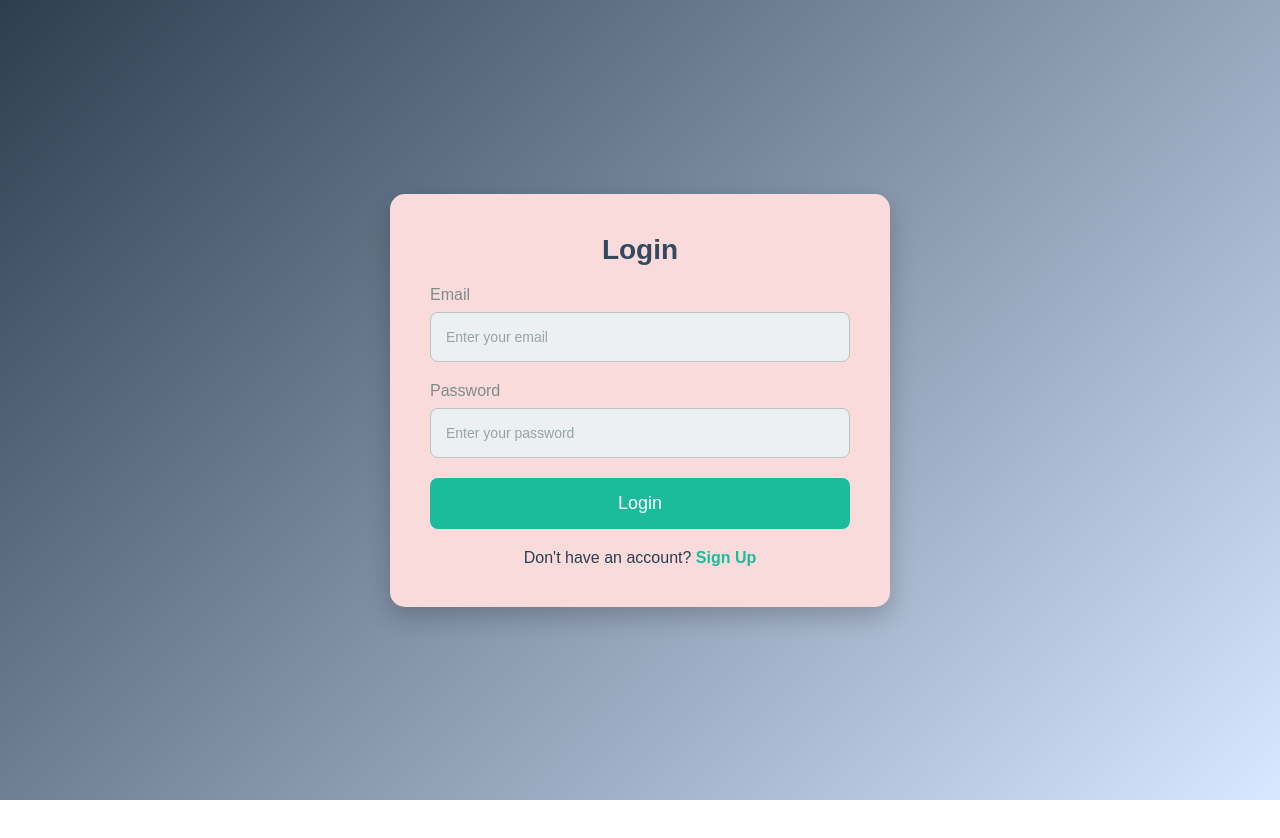
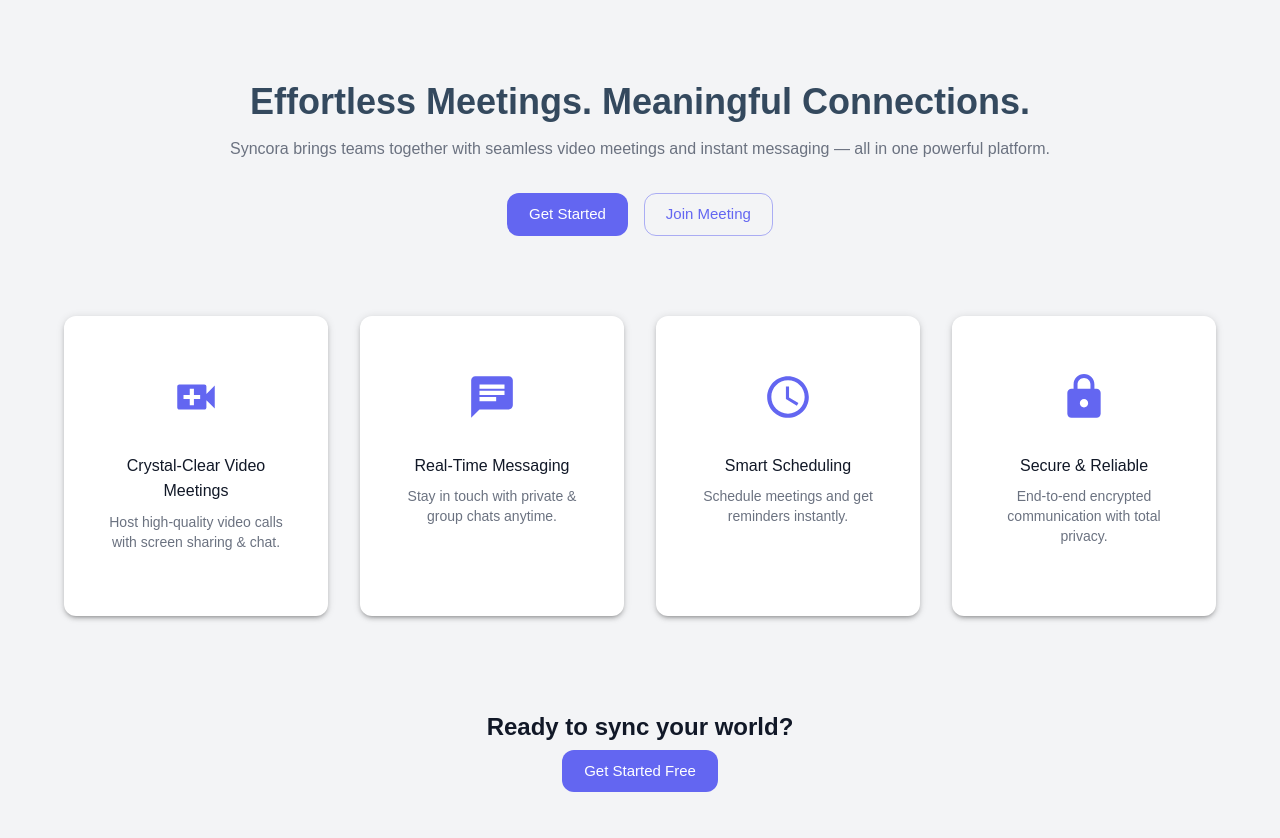
Before and after one commit to Aqib-Ali08/WebRTC-video-APP, a React (Vite) app: page / in a window 1280 px wide. Before the commit this address led to /login. Shown: the top 838 px of the page. Before the commit the page ends 800 px from the top, so only its background shows below. Built offline with nearby package versions, Linux system fonts and the light colour scheme; no server answers.

Commit message:
Feat(UI) : landing page ui completed

```diff
--- a/src/App.jsx
+++ b/src/App.jsx
@@ -6,31 +6,12 @@
 import VideoCall from "./components/videoCall";
 import { useLogin } from "./context/loginContext"; // Corrected import
 import "./index.css";
+import AppRoutes from "./router";
+const App = () => {
 
-const App = () => {
-  const { isAuthenticated } = useLogin(); // Access authentication state from context
 
   return (
-    <Router>
-      <Routes>
-        {/* Redirect root to /login */}
-        <Route path="/" element={<Navigate to="/login" replace />} />
-
-        {/* Public routes */}
-        <Route path="/login" element={<Login />} />
-        <Route path="/signup" element={<Signup />} />
-
-        {/* Protected routes */}
-        <Route
-          path="/meeting"
-          element={true ? <MeetingPage /> : <Navigate to="/login" replace />}
-        />
-        <Route
-          path="/videoCall/:roomId"
-          element={true ? <VideoCall /> : <Navigate to="/login" replace />}
-        />
-      </Routes>
-    </Router>
+    <AppRoutes/>
   );
 };
 
--- a/src/main.jsx
+++ b/src/main.jsx
@@ -1,12 +1,13 @@
-import { StrictMode } from 'react'
-import { createRoot } from 'react-dom/client'
-import './index.css'
-import App from './App.jsx'
-import { LoginProvider } from './context/loginContext.jsx'
-createRoot(document.getElementById('root')).render(
+import { StrictMode } from "react";
+import { createRoot } from "react-dom/client";
+import App from "./App.jsx";
+import { ThemeProvider, CssBaseline } from "@mui/material";
+import theme from "./styles/theme.js";
+createRoot(document.getElementById("root")).render(
   // <StrictMode>
-    <LoginProvider>
+  <ThemeProvider theme={theme}>
+    <CssBaseline />
     <App />
-    </LoginProvider>
+  </ThemeProvider>
   // </StrictMode>,
-)
+);
--- a/src/pages/LandingPage.jsx
+++ b/src/pages/LandingPage.jsx
@@ -1,11 +1,133 @@
-import React from 'react'
+import {
+  Button,
+  Container,
+  Grid,
+  Typography,
+  Card,
+  CardContent,
+  Box,
+} from "@mui/material";
+import { motion } from "framer-motion";
+import { VideoCall, Chat, Schedule, Lock } from "@mui/icons-material";
+import { Link } from "react-router-dom";
+
+const features = [
+  {
+    icon: <VideoCall sx={{ fontSize: 50, color: "primary.main" }} />,
+    title: "Crystal-Clear Video Meetings",
+    desc: "Host high-quality video calls with screen sharing & chat.",
+  },
+  {
+    icon: <Chat sx={{ fontSize: 50, color: "primary.main" }} />,
+    title: "Real-Time Messaging",
+    desc: "Stay in touch with private & group chats anytime.",
+  },
+  {
+    icon: <Schedule sx={{ fontSize: 50, color: "primary.main" }} />,
+    title: "Smart Scheduling",
+    desc: "Schedule meetings and get reminders instantly.",
+  },
+  {
+    icon: <Lock sx={{ fontSize: 50, color: "primary.main" }} />,
+    title: "Secure & Reliable",
+    desc: "End-to-end encrypted communication with total privacy.",
+  },
+];
 
 const LandingPage = () => {
   return (
-    <div>
+    <Container maxWidth="lg" sx={{ py: { xs: 6, md: 10 } }}>
+      {/* Hero Section */}
+      <motion.div
+        initial={{ opacity: 0, y: -50 }}
+        animate={{ opacity: 1, y: 0 }}
+        transition={{ duration: 0.6 }}
+        style={{ textAlign: "center", marginBottom: "5rem" }}
+      >
+        <Typography variant="h2" fontWeight="bold" gutterBottom>
+          Effortless Meetings. Meaningful Connections.
+        </Typography>
 
-    </div>
-  )
-}
+        <Typography variant="h6" color="text.secondary" paragraph>
+          Syncora brings teams together with seamless video meetings and instant
+          messaging — all in one powerful platform.
+        </Typography>
 
-export default LandingPage
+        <Box sx={{ mt: 4 }}>
+          <Button
+            component={Link}
+            to="/register"
+            variant="contained"
+            size="large"
+            sx={{ mr: 2 }}
+          >
+            Get Started
+          </Button>
+          <Button component={Link} to="/login" variant="outlined" size="large">
+            Join Meeting
+          </Button>
+        </Box>
+      </motion.div>
+
+      {/* Features */}
+      <Grid container spacing={4}>
+        {features.map((feature, index) => (
+          <Grid item xs={12} sm={6} md={3} key={index}>
+            <motion.div
+              initial={{ opacity: 0, y: 30 }}
+              animate={{ opacity: 1, y: 0 }}
+              transition={{ delay: index * 0.2 }}
+              style={{ height: "100%" }}
+            >
+              <Card
+                sx={{
+                  textAlign: "center",
+                  py: { xs: 4, md: 5 },
+                  px: { xs: 2, md: 3 },
+                  minHeight: 280,
+                  display: "flex",
+                  flexDirection: "column",
+                  justifyContent: "space-between",
+                  boxShadow: 3,
+                  height: "100%",
+                }}
+              >
+                <CardContent sx={{ flexGrow: 1 }}>
+                  {feature.icon}
+                  <Typography variant="h6" mt={3} mb={1}>
+                    {feature.title}
+                  </Typography>
+                  <Typography variant="body2" color="text.secondary">
+                    {feature.desc}
+                  </Typography>
+                </CardContent>
+              </Card>
+            </motion.div>
+          </Grid>
+        ))}
+      </Grid>
+
+      {/* Final CTA */}
+      <motion.div
+        initial={{ opacity: 0, y: 50 }}
+        animate={{ opacity: 1, y: 0 }}
+        transition={{ duration: 0.6 }}
+        style={{ textAlign: "center", marginTop: "6rem" }}
+      >
+        <Typography variant="h4" fontWeight="bold" gutterBottom>
+          Ready to sync your world?
+        </Typography>
+        <Button
+          component={Link}
+          to="/register"
+          variant="contained"
+          size="large"
+        >
+          Get Started Free
+        </Button>
+      </motion.div>
+    </Container>
+  );
+};
+
+export default LandingPage;
--- /dev/null
+++ b/src/styles/theme.js
@@ -0,0 +1,90 @@
+import { createTheme } from '@mui/material/styles';
+
+const theme = createTheme({
+    palette: {
+        mode: 'light',
+        primary: {
+            main: '#6366F1',     // Elegant Indigo
+            contrastText: '#FFFFFF',
+        },
+        secondary: {
+            main: '#38BDF8',     // Accent Blue
+        },
+        background: {
+            default: '#F3F4F6',  // Light Grayish BG
+            paper: '#FFFFFF',    // Card / Container BG
+        },
+        text: {
+            primary: '#111827',  // Dark Text
+            secondary: '#6B7280' // Muted Text
+        },
+        success: {
+            main: '#10B981',     // Emerald
+        },
+        error: {
+            main: '#EF4444',     // Red Alert
+        },
+    },
+
+    typography: {
+        fontFamily: `'Poppins', sans-serif`,
+        h1: {
+            fontWeight: 700,
+            fontSize: '3rem',
+        },
+        h2: {
+            fontWeight: 600,
+            fontSize: '2.25rem',
+        },
+        h3: {
+            fontWeight: 600,
+            fontSize: '1.875rem',
+        },
+        h4: {
+            fontWeight: 600,
+            fontSize: '1.5rem',
+        },
+        h5: {
+            fontWeight: 500,
+            fontSize: '1.25rem',
+        },
+        h6: {
+            fontWeight: 500,
+            fontSize: '1rem',
+        },
+        body1: {
+            fontSize: '1rem',
+        },
+        body2: {
+            fontSize: '0.875rem',
+        },
+    },
+
+    shape: {
+        borderRadius: 12,  // Elegant Curves
+    },
+
+    components: {
+        MuiButton: {
+            styleOverrides: {
+                root: {
+                    borderRadius: 12,
+                    textTransform: 'none',  // No uppercase by default
+                    boxShadow: 'none',
+                    '&:hover': {
+                        boxShadow: '0 4px 20px rgba(0, 0, 0, 0.05)',
+                    },
+                },
+            },
+        },
+        MuiPaper: {
+            styleOverrides: {
+                root: {
+                    borderRadius: 12,
+                },
+            },
+        },
+    },
+});
+
+export default theme;
```
Also changed, not shown: package.json (+31 -22 lines), src/pages/futureroute.txt (added), 1 other file (tests, documents, lock files or other folders).
